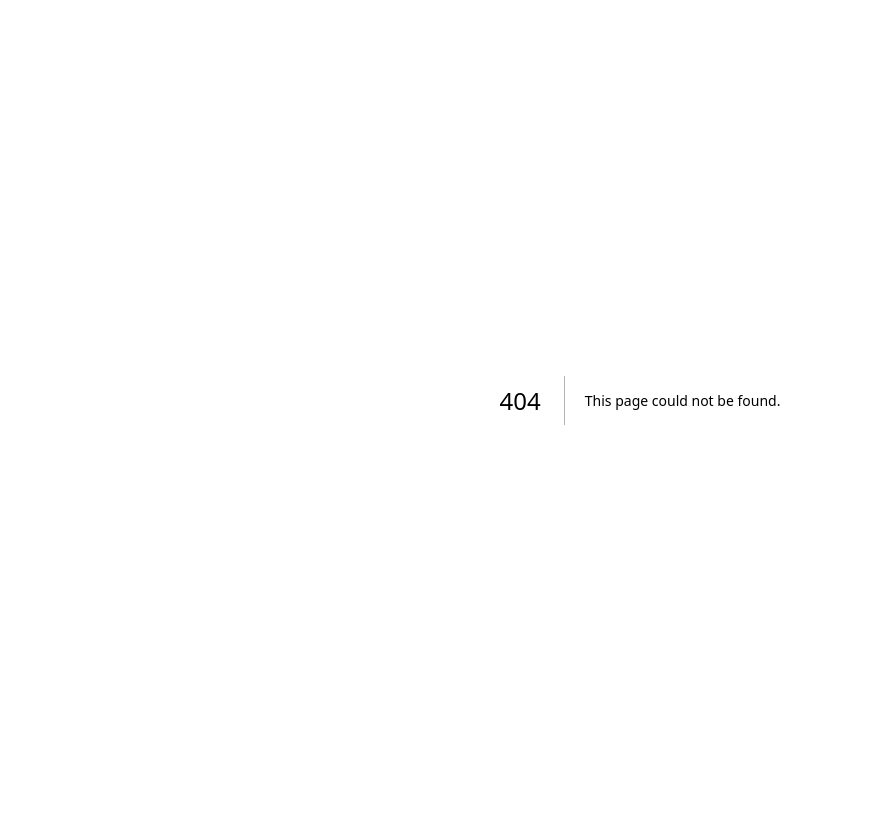
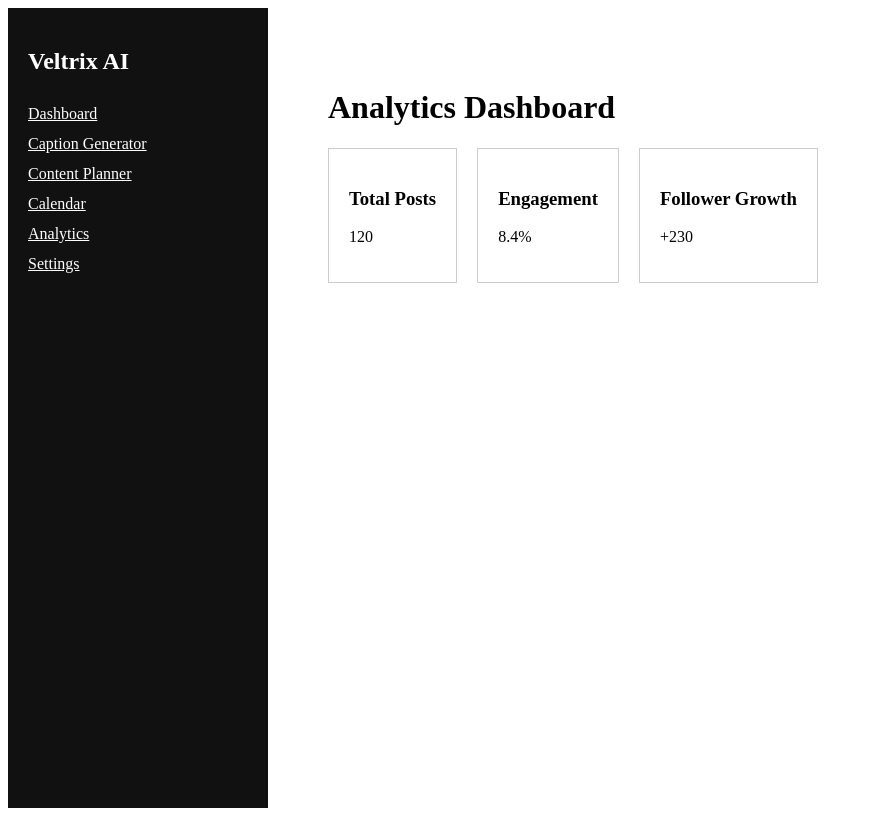
Before and after one commit to syedfaraz0099-sketch/veltrix-social-ai, a Next.js app in the folder frontend/: page /dashboard/analytics in a window 1280 px wide. Before the commit this address had no page. Shown: the whole page, without its empty margins (0-873 px from the left). Built offline with nearby package versions, Linux system fonts and the light colour scheme.

Commit message:
Create page.tsx

```diff
--- /dev/null
+++ b/frontend/app/dashboard/analytics/page.tsx
@@ -0,0 +1,26 @@
+"use client"
+
+export default function AnalyticsPage() {
+  return (
+    <div style={{ padding: "20px" }}>
+      <h1>Analytics Dashboard</h1>
+
+      <div style={{ display: "flex", gap: "20px", marginTop: "20px" }}>
+        <div style={{ border: "1px solid #ccc", padding: "20px" }}>
+          <h3>Total Posts</h3>
+          <p>120</p>
+        </div>
+
+        <div style={{ border: "1px solid #ccc", padding: "20px" }}>
+          <h3>Engagement</h3>
+          <p>8.4%</p>
+        </div>
+
+        <div style={{ border: "1px solid #ccc", padding: "20px" }}>
+          <h3>Follower Growth</h3>
+          <p>+230</p>
+        </div>
+      </div>
+    </div>
+  )
+}
```
